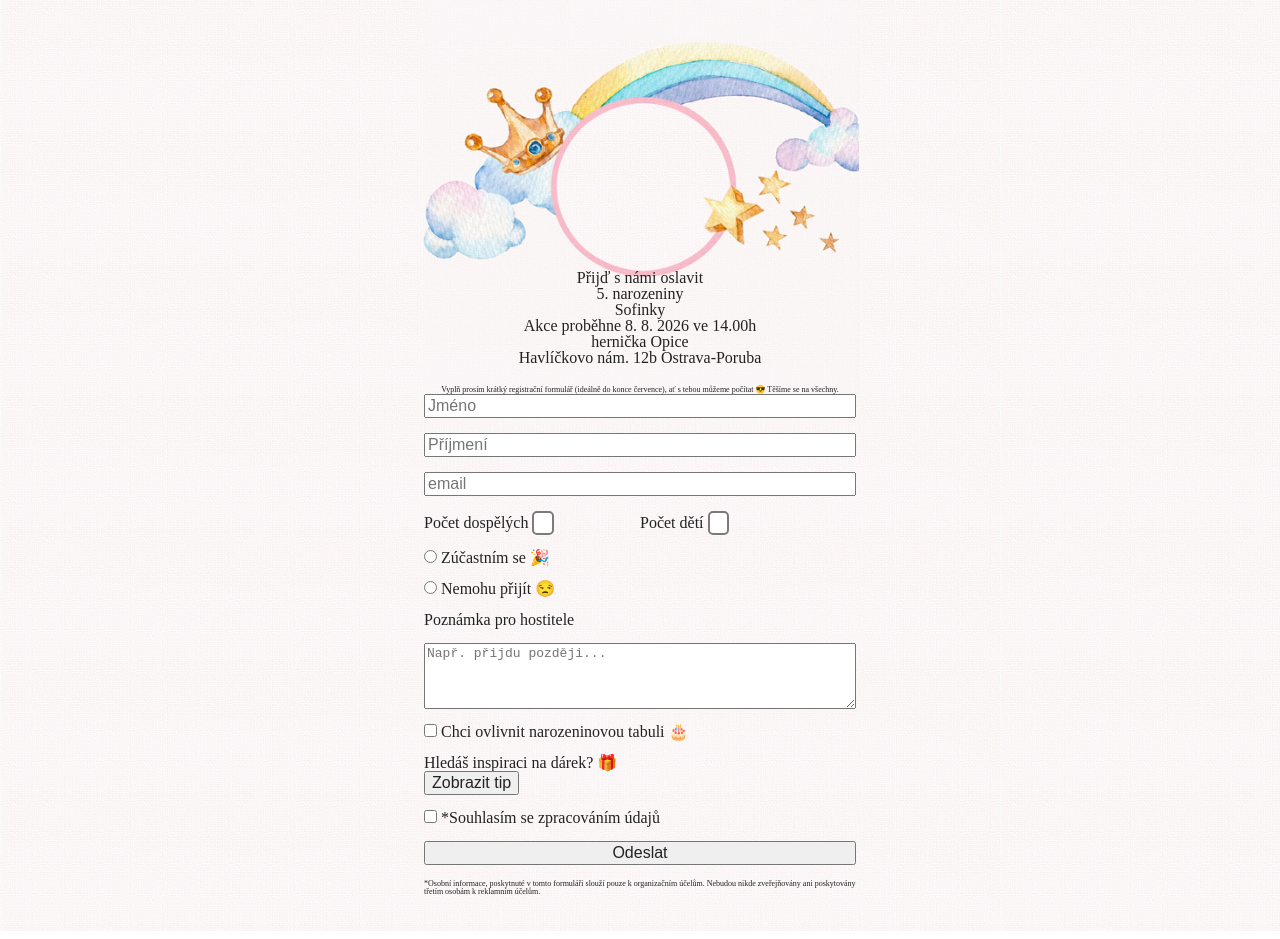
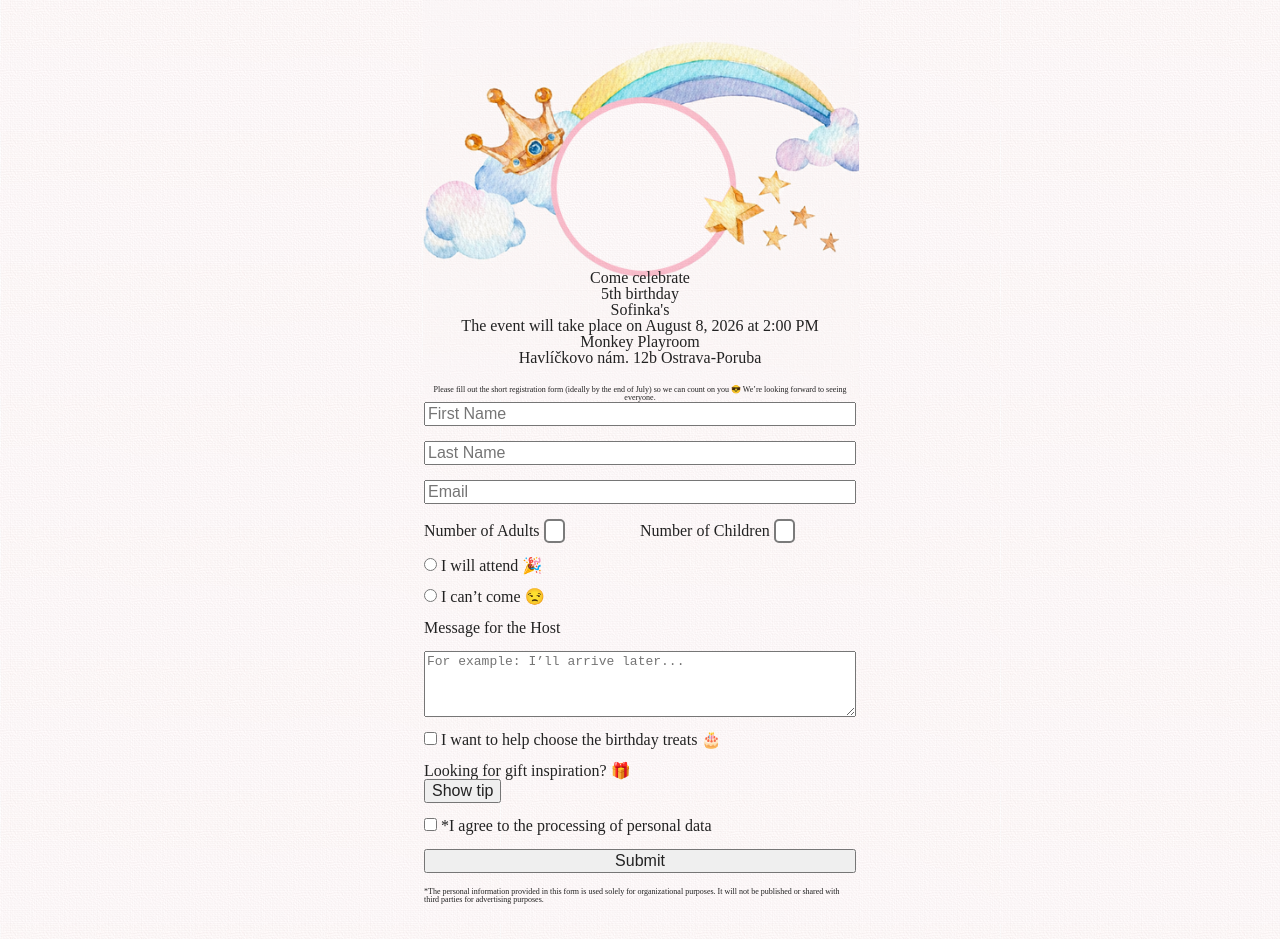
Before and after one commit to Zenia-codes/RSVP_invitation_for_kids, a website built with Vite: page rsvp-kids/index.html in a window 1280 px wide. Built offline with nearby package versions, Linux system fonts and the light colour scheme.

Commit message:
chore: html and readme translation

```diff
--- a/rsvp-kids/index.html
+++ b/rsvp-kids/index.html
@@ -1,5 +1,5 @@
 <!DOCTYPE html>
-<html lang="cs">
+<html lang="en">
   <head>
     <meta charset="UTF-8" />
     <link rel="icon" type="image/svg+xml" href="/favicon.svg" />
@@ -10,34 +10,35 @@
     <div class="header">
       <div class="invitation container">
         <div class="title">
-          <h2>Přijď s námi oslavit</h2>
-          <span>5. narozeniny</span>
-          <h1>Sofinky</h1>
-          <p>Akce proběhne 8. 8. 2026 ve 14.00h</p>
-          <p>hernička Opice</p>
+          <h2>Come celebrate</h2>
+          <span>5th birthday</span>
+          <h1>Sofinka's</h1>
+          <p>The event will take place on August 8, 2026 at 2:00 PM</p>
+          <p>Monkey Playroom</p>
           <p>Havlíčkovo nám. 12b Ostrava-Poruba</p>
           <p class="info">
-            Vyplň prosím krátký registrační formulář (ideálně do konce
-            července), ať s tebou můžeme počítat 😎 Těšíme se na všechny.
+            Please fill out the short registration form (ideally by the end of
+            July) so we can count on you 😎 We’re looking forward to seeing
+            everyone.
           </p>
         </div>
 
         <form class="form" id="contactForm">
-          <label for="name" class="sr-only">Jméno</label>
+          <label for="name" class="sr-only">First Name</label>
           <input
             type="text"
             id="name"
             name="name"
-            placeholder="Jméno"
+            placeholder="First Name"
             required
           />
 
-          <label for="surname" class="sr-only">Příjmení</label>
+          <label for="surname" class="sr-only">Last Name</label>
           <input
             type="text"
             id="surname"
             name="surname"
-            placeholder="Příjmení"
+            placeholder="Last Name"
             required
           />
 
@@ -46,12 +47,13 @@
             type="email"
             id="email"
             name="email"
-            placeholder="email"
+            placeholder="Email"
             required
           />
+
           <div class="numberOfPeople">
             <div class="adults_kids">
-              <label for="numberOfAdults">Počet dospělých</label>
+              <label for="numberOfAdults">Number of Adults</label>
               <input
                 type="number"
                 id="numberOfAdults"
@@ -59,8 +61,9 @@
                 required
               />
             </div>
+
             <div class="adults_kids">
-              <label for="numberOfKids">Počet dětí</label>
+              <label for="numberOfKids">Number of Children</label>
               <input
                 type="number"
                 id="numberOfKids"
@@ -72,30 +75,30 @@
 
           <label>
             <input type="radio" name="attendance" value="yes" />
-            Zúčastním se 🎉
+            I will attend 🎉
           </label>
 
           <label>
             <input type="radio" name="attendance" value="no" />
-            Nemohu přijít 😒
+            I can’t come 😒
           </label>
 
-          <label for="message">Poznámka pro hostitele</label>
+          <label for="message">Message for the Host</label>
 
           <textarea
             id="message"
             name="message"
             rows="4"
-            placeholder="Např. přijdu později..."
+            placeholder="For example: I’ll arrive later..."
           ></textarea>
 
           <label>
             <input type="checkbox" id="foodToggle" />
-            Chci ovlivnit narozeninovou tabuli 🎂
+            I want to help choose the birthday treats 🎂
           </label>
 
           <div class="foodSection hidden" id="foodSection">
-            <p>Co by ti na oslavě udělalo radost?</p>
+            <p>What would make you happy at the party?</p>
 
             <label>
               <input type="checkbox" name="food" value="pizza" />
@@ -104,51 +107,52 @@
 
             <label>
               <input type="checkbox" name="food" value="fruit" />
-              Ovocná mísa 🥗
+              Fruit platter 🥗
             </label>
 
             <label>
               <input type="checkbox" name="food" value="cake" />
-              Zákusek navíc 🧁
+              Extra dessert 🧁
             </label>
 
             <label>
               <input type="checkbox" name="food" value="nanuk" />
-              nanuk 🍡
+              Popsicle 🍡
             </label>
 
             <label>
               <input type="checkbox" name="food" value="gril" />
-              grilované dobroty 🥩
+              Grilled goodies 🥩
             </label>
           </div>
 
           <section class="gift-section">
-            <p>Hledáš inspiraci na dárek? 🎁</p>
+            <p>Looking for gift inspiration? 🎁</p>
 
-            <button type="button" id="showGiftTips">Zobrazit tip</button>
+            <button type="button" id="showGiftTips">Show tip</button>
 
             <div class="gift-card hidden" id="giftCard">
               <img id="giftImage" src="" alt="" />
 
               <h3 id="giftTitle"></h3>
 
-              <button type="button" id="nextGift">Další tip</button>
+              <button type="button" id="nextGift">Next tip</button>
             </div>
           </section>
 
           <label>
             <input type="checkbox" id="agree" name="consent" />
-            *Souhlasím se zpracováním údajů
+            *I agree to the processing of personal data
           </label>
 
-          <button id="submitBtn" type="submit">Odeslat</button>
+          <button id="submitBtn" type="submit">Submit</button>
 
           <p class="personalData">
-            *Osobní informace, poskytnuté v tomto formuláři slouží pouze k
-            organizačním účelům. Nebudou nikde zveřejňovány ani poskytovány
-            třetím osobám k reklamním účelům.
+            *The personal information provided in this form is used solely for
+            organizational purposes. It will not be published or shared with
+            third parties for advertising purposes.
           </p>
+
           <div id="formMessages">
             <p id="errorMessage" class="hidden"></p>
             <p id="successMessage" class="hidden"></p>
--- a/rsvp-kids/src/form.js
+++ b/rsvp-kids/src/form.js
@@ -86,7 +86,7 @@ form.addEventListener("submit", function (e) {
   successMessage.classList.remove("hidden");
 });
 
-// slavnostni tabule
+// food table
 
 const foodToggle = document.querySelector("#foodToggle");
 const foodSection = document.querySelector("#foodSection");
@@ -95,7 +95,7 @@ foodToggle.addEventListener("change", () => {
   foodSection.classList.toggle("hidden");
 });
 
-// tipy na darky
+// tips on gifts
 
 const showGiftTips = document.querySelector("#showGiftTips");
 const giftCard = document.querySelector("#giftCard");
```
Also changed, not shown: rsvp-kids/src/readme.md.
